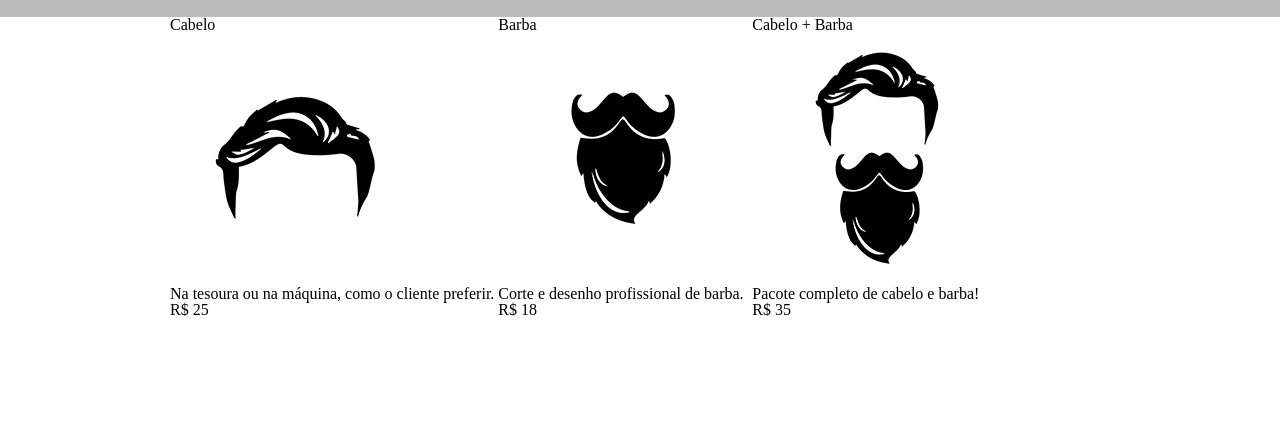
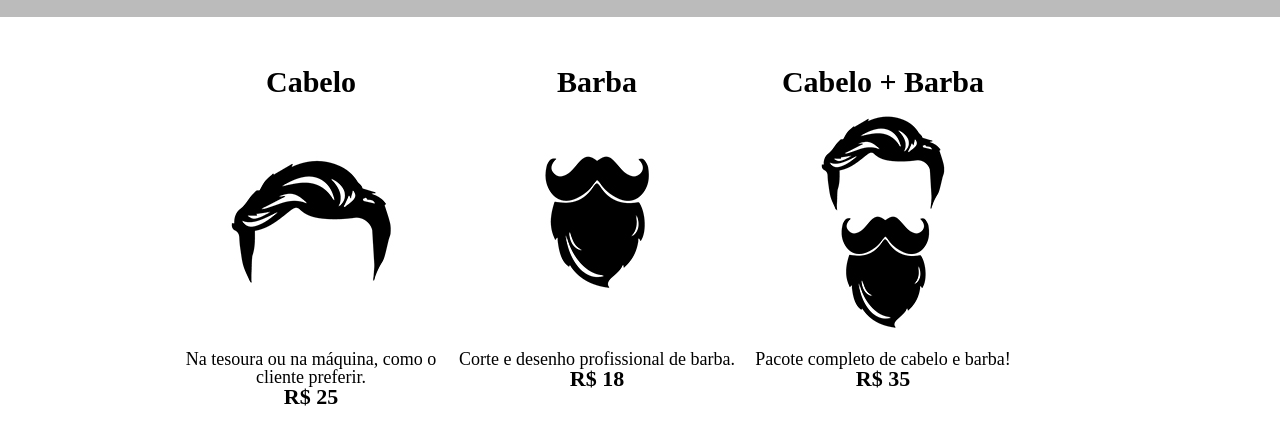
Before and after one commit to ZilmarJunio/BarberShop-Alura, a plain HTML site: page Alura-HTMLCSS-2/produtos.html in a window 1280 px wide. Shown: the part 276-718 px from the top of the page. Drawn offline with Linux system fonts and the light colour scheme.

Commit message:
criação de classes na ul produtos
modificações na pag de produtos
class produto desc, produto preco

```diff
--- a/Alura-HTMLCSS-2/produtos.css
+++ b/Alura-HTMLCSS-2/produtos.css
@@ -9,18 +9,18 @@ header {
     margin: 0 auto;
 }
 
-nav{
+nav {
     position: absolute;
     top: 110px;
     right: 0;
 }
 
-nav li{
+nav li {
     display: inline;
     margin: 0 0 0 15px;
 }
 
-nav a{
+nav a {
     text-transform: uppercase;
     color: #000;
     font-weight: bold;
@@ -31,8 +31,26 @@ nav a{
 .produtos {
     width: 940px;
     margin: 0 auto;
+    padding: 50px 0;
 }
 
-.produtos li{
+.produtos li {
     display: inline-block;
+    text-align: center;
+    width: 30%;
+    vertical-align: top;
 }
+
+.produtos h2 {
+    font-size: 30px;
+    font-weight: bold;
+}
+
+.produtos-descricao{
+    font-size: 18px;
+}
+
+.produtos-preco {
+    font-size: 22px;
+    font-weight: bold;
+}
--- a/Alura-HTMLCSS-2/produtos.html
+++ b/Alura-HTMLCSS-2/produtos.html
@@ -30,22 +30,22 @@
 			<li>
 				<h2>Cabelo</h2>
 				<img src="cabelo.jpg" alt="Img cabelo">
-				<p>Na tesoura ou na máquina, como o cliente preferir.</p>
-				<p>R$ 25</p>
+				<p class="produtos-descricao">Na tesoura ou na máquina, como o cliente preferir.</p>
+				<p class="produtos-preco">R$ 25</p>
 			</li>
 
 			<li>
 				<h2>Barba</h2>
 				<img src="barba.jpg" alt="img barba">
-				<p>Corte e desenho profissional de barba.</p>
-				<p>R$ 18</p>
+				<p class="produtos-descricao">Corte e desenho profissional de barba.</p>
+				<p class="produtos-preco">R$ 18</p>
 			</li>
 
 			<li>
 				<h2>Cabelo + Barba</h2>
 				<img src="cabelo+barba.jpg" alt="img cabelo com barba">
-				<p>Pacote completo de cabelo e barba!</p>
-				<p>R$ 35</p>
+				<p class="produtos-descricao">Pacote completo de cabelo e barba!</p>
+				<p class="produtos-preco">R$ 35</p>
 			</li>
 
 		</ul>
```
